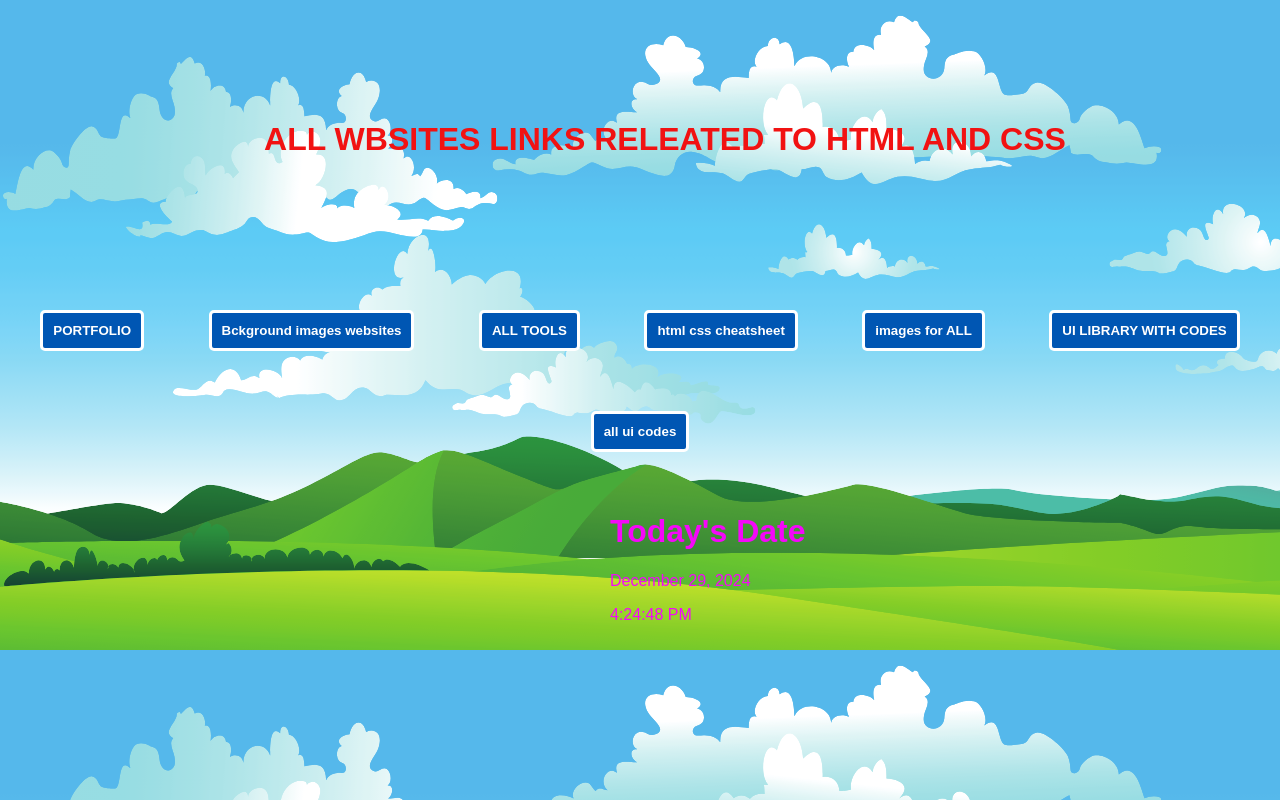
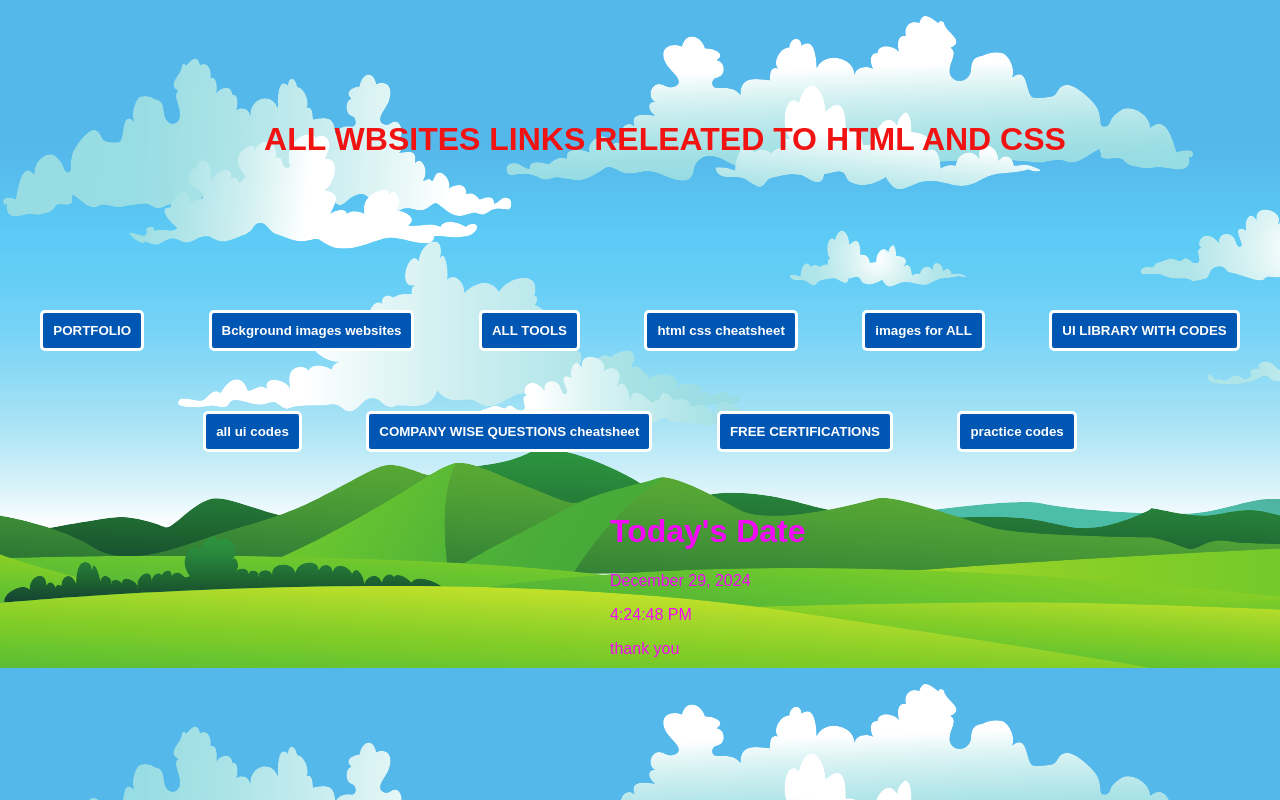
Before and after one commit to Ranjith0860/html-css-toolbox, a plain HTML site: page index.html in a window 1280 px wide. Drawn offline with Linux system fonts and the light colour scheme.

Commit message:
changedd

```diff
--- a/index.html
+++ b/index.html
@@ -17,14 +17,15 @@
         <a href="https://calltoinspiration.com/"><button>images for ALL</button></a>
         <a href="https://uiverse.io/"><button>UI LIBRARY WITH CODES</button></a>
         <a href="https://tympanus.net/codrops/"><button>all ui codes</button></a>
-
-
-
+        <a href="https://github.com/hxu296/leetcode-company-wise-problems-2022#accenture"><button>COMPANY WISE QUESTIONS cheatsheet </button></a>
+        <a href="https://www.classcentral.com/university/harvard?certificate=true&free=true"><button> FREE CERTIFICATIONS</button></a>
+        <a href=https://takeuforward.org/interviews/tcs-nqt-coding-sheet-tcs-coding-questions/><button>practice codes</button></a>
     </header>
 
 <footer><h1>Today's Date</h1>
     <p id="date"></p>
     <p id="time"></p>
+    thank you
 
 </footer>
 
```
